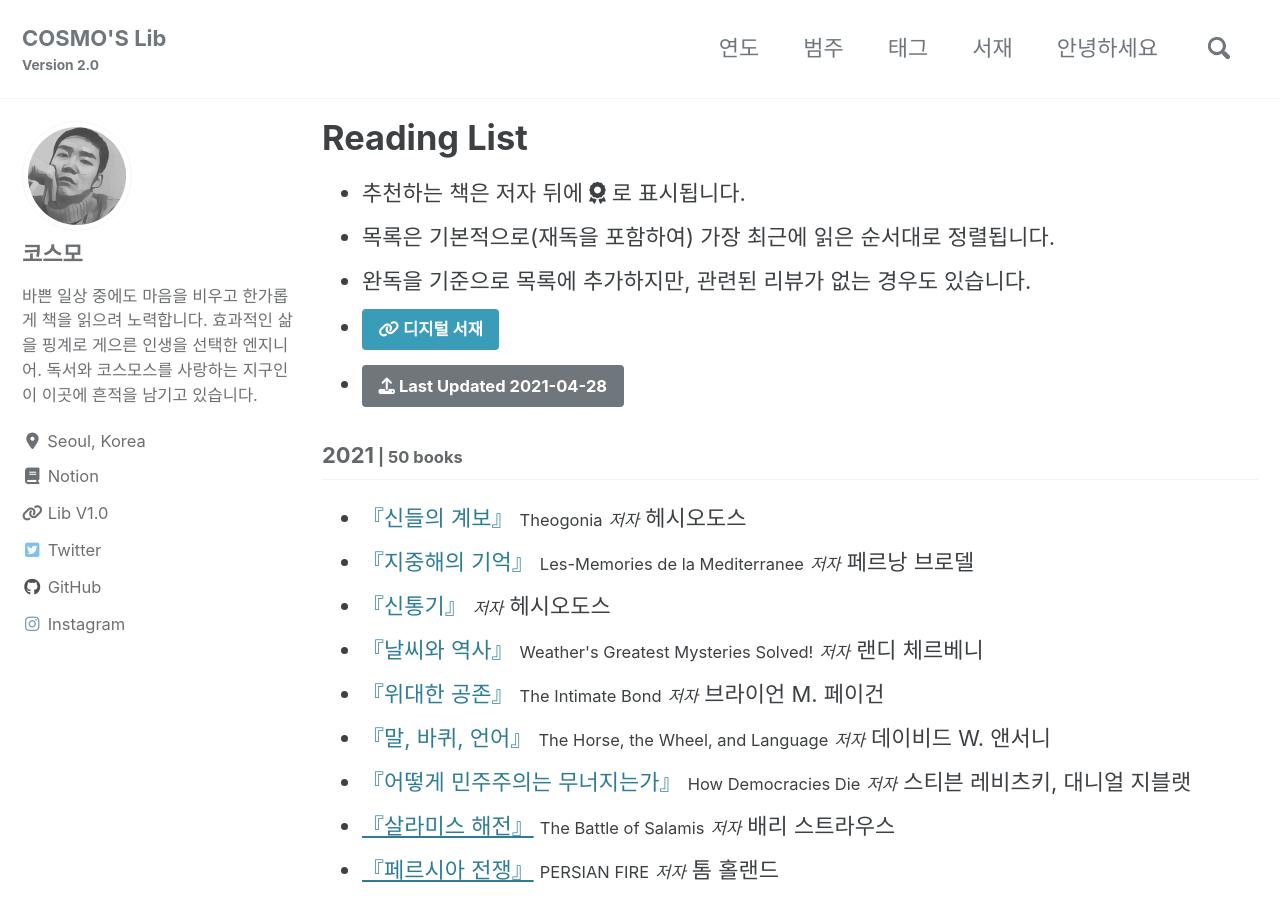
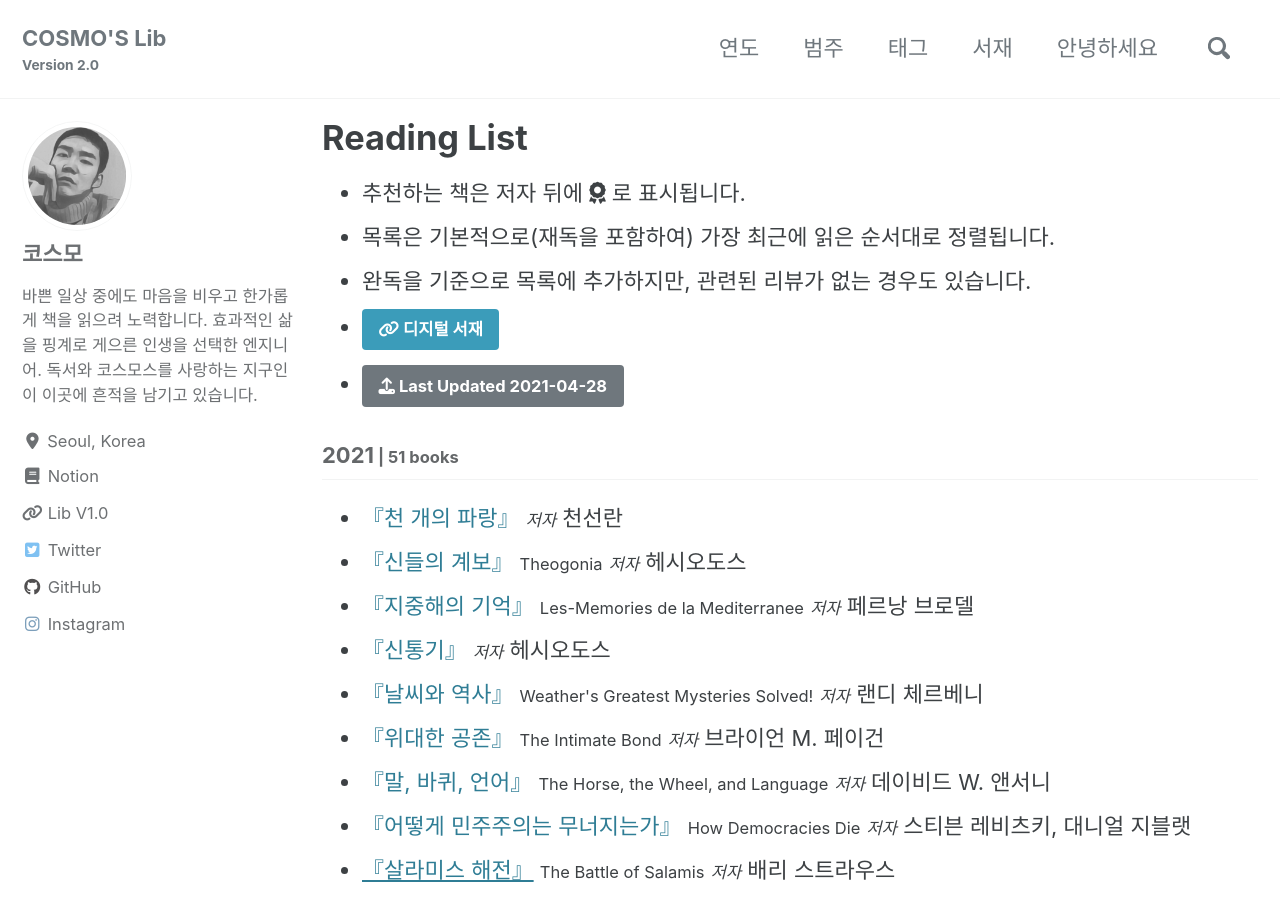
Before and after one commit to deftone2000/cosmo-s-archive, a Jekyll site: the page built from _pages/reading-list.html, in a window 1280 px wide and 900 px high. Built offline with Jekyll 4.4.1, drawn with Linux system fonts in a browser that asks for light colours; cached includes are drawn as plain includes; nearby versions of some CDN libraries; comment, search, counter and statistics services are not loaded; a style sheet for code colours, icons or effects is not loaded.

Commit message:
no message

```diff
--- a/_data/reading.yml
+++ b/_data/reading.yml
@@ -2,6 +2,16 @@ lastupdate: 2021-04-28
 list:
   - year: "2021"
     books:
+
+      - title: "천 개의 파랑"
+        ori_title:
+        author: 천선란
+        post_title:
+        cover:
+        trans:
+        pub: 허블
+        pub_info: 2020-08-19
+        post_link:
 
       - title: "신들의 계보"
         ori_title: Theogonia
```
